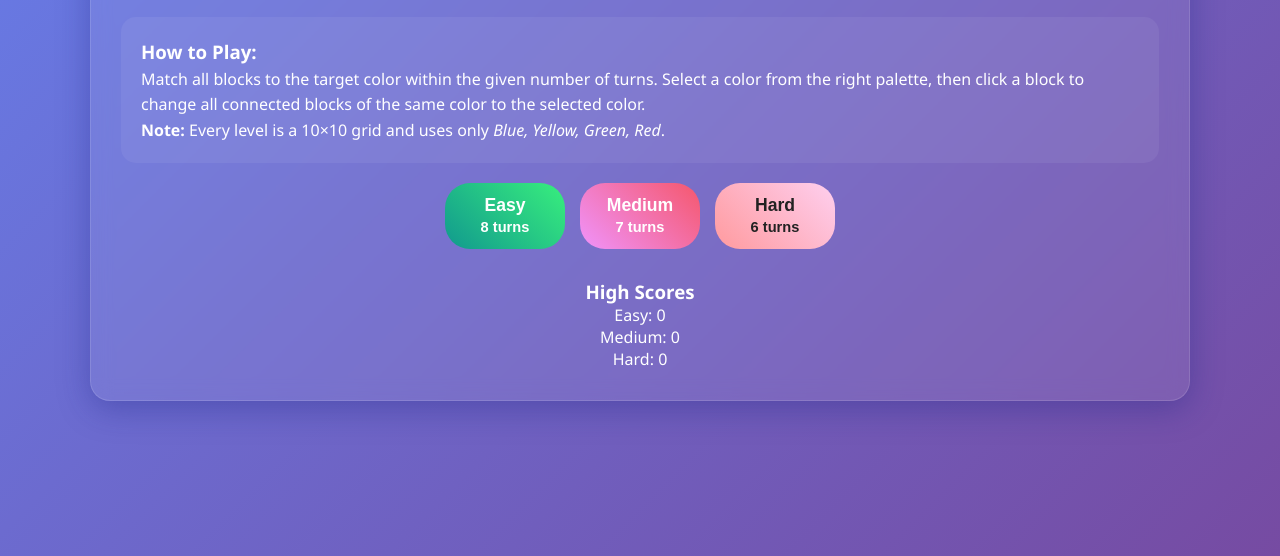
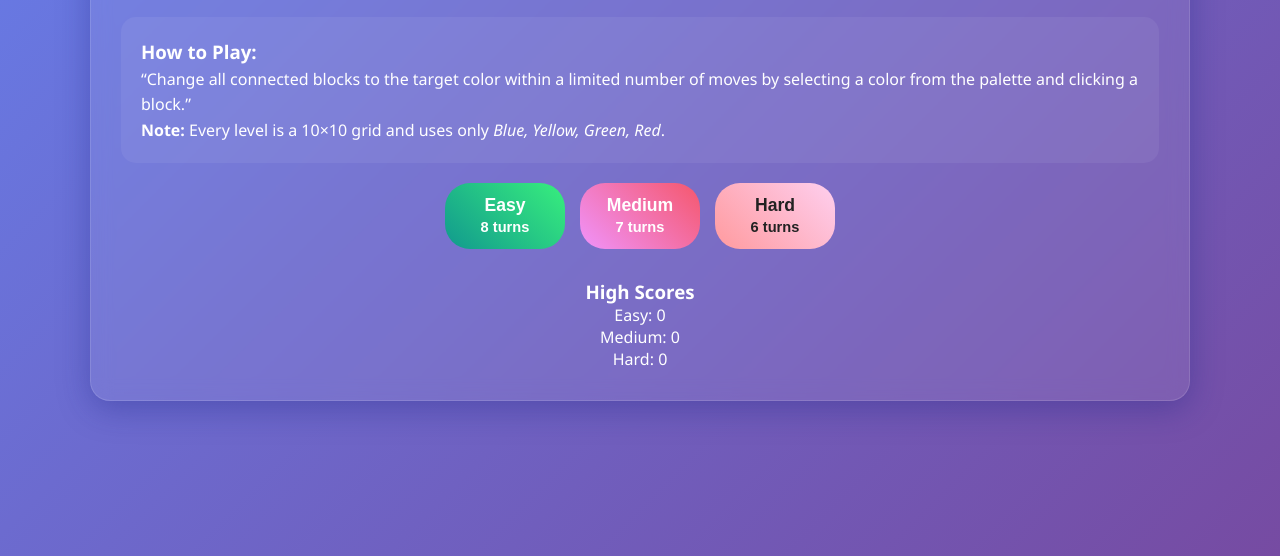
Before and after one commit to Shadow-6xs/colorclash, a plain HTML site: page index.html in a window 1280 px wide. Shown: the part 244-800 px from the top of the page. Drawn offline with Linux system fonts and the light colour scheme.

Commit message:
Update index.html

```diff
--- a/index.html
+++ b/index.html
@@ -370,8 +370,7 @@
         <div class="menu-screen active">
             <div class="instructions">
                 <h3>How to Play:</h3>
-                <p>Match all blocks to the target color within the given number of turns. Select a color from the right
-                    palette, then click a block to change all connected blocks of the same color to the selected color.
+                <p>“Change all connected blocks to the target color within a limited number of moves by selecting a color from the palette and clicking a block.”
                 </p>
                 <p><strong>Note:</strong> Every level is a 10×10 grid and uses only <em>Blue, Yellow, Green, Red</em>.
                 </p>
```
